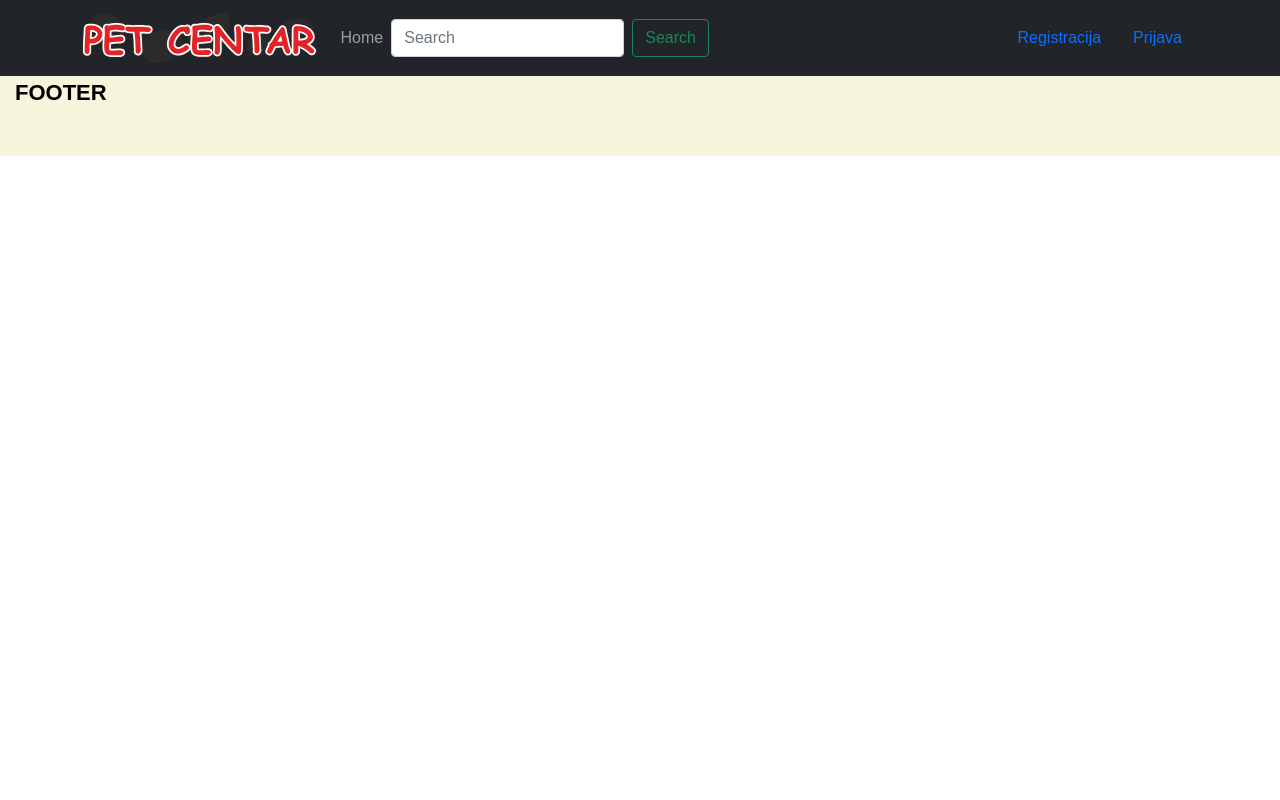
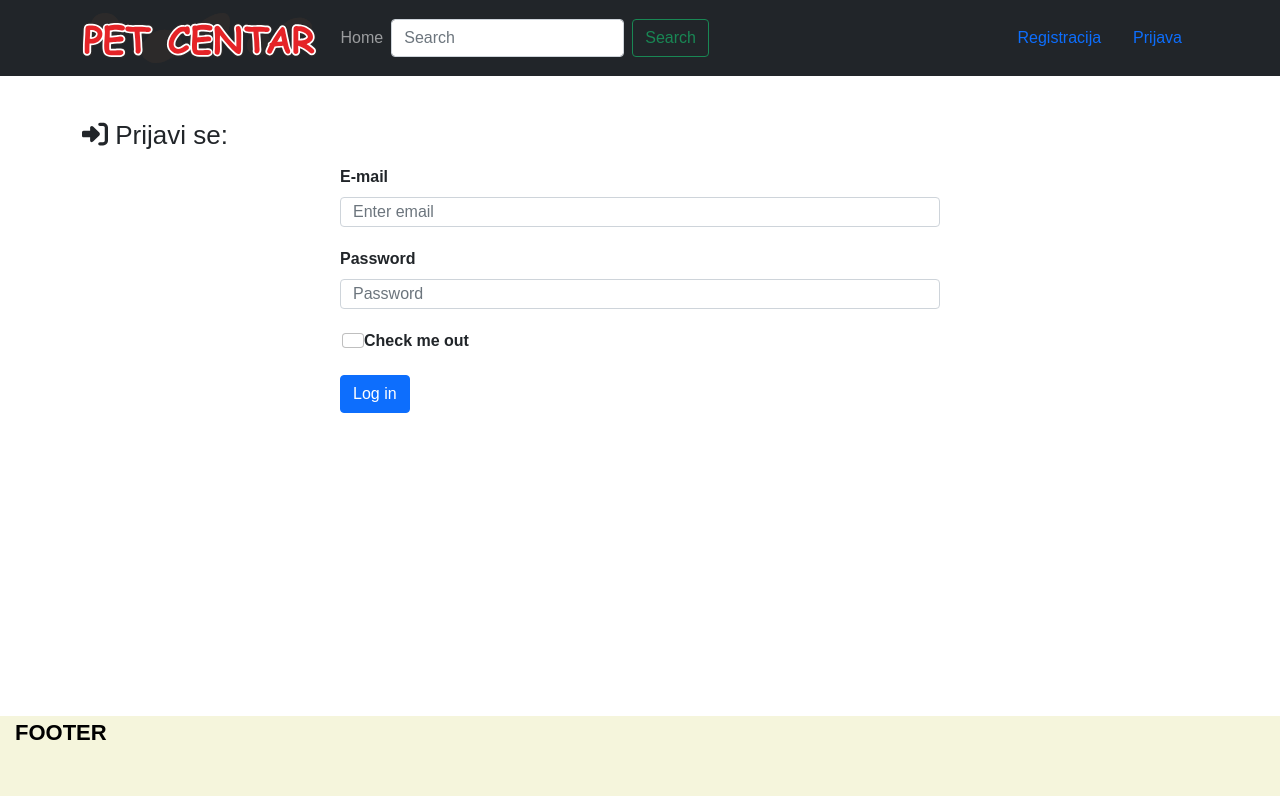
Before and after one commit to aleksaDam997/Pet-shop-frontend, a React (Create React App) app: page /prijava in a window 1280 px wide. Built offline with nearby package versions, Linux system fonts and the light colour scheme.

Commit message:
login page

```diff
--- a/package.json
+++ b/package.json
@@ -3,12 +3,16 @@
   "version": "0.1.0",
   "private": true,
   "dependencies": {
+    "@fortawesome/free-regular-svg-icons": "^6.1.1",
+    "@fortawesome/free-solid-svg-icons": "^6.1.1",
+    "@fortawesome/react-fontawesome": "^0.1.18",
     "@testing-library/jest-dom": "^5.16.4",
     "@testing-library/react": "^13.2.0",
     "@testing-library/user-event": "^13.5.0",
     "axios": "^0.27.2",
     "bootstrap": "^5.1.3",
     "bootstrap-sass": "^3.4.3",
+    "font-awesome": "^4.7.0",
     "react": "^18.1.0",
     "react-bootstrap": "^2.4.0",
     "react-components": "^0.5.1",
--- a/src/App.js
+++ b/src/App.js
@@ -6,7 +6,7 @@ import Home from "./pages/Home/Home";
 import Header from "./pages/Header/Header";
 import Footer from "./pages/Footer";
 import Registration from "./pages/Registration";
-import Prijava from "./pages/Login/Login";
+import Prijava from "./pages/Login/LoginPage";
 import PetKlub from "./pages/PetKlub";
 import Ljubimac from "./pages/Ljubimac";
 
--- a/src/pages/Login/Login.js
+++ /dev/null
@@ -1,73 +0,0 @@
-import React, { Component } from 'react';
-import {Form, Container, Button} from 'react-bootstrap';
-import { Navigate } from "react-router-dom";
-import * as api from '../../api/api';
-
-export default class Prijava extends Component {
-
-    constructor(props) {
-        super(props);
-        this.state = {
-            email: "",
-            password: "",
-            isLoggedIn: false,
-            message: ""
-        }
-
-        this.handlePasswordChange = this.handlePasswordChange.bind(this);
-        this.handleEmailChange = this.handleEmailChange.bind(this);
-        this.handleSubmit = this.handleSubmit.bind(this);
-    }
-
-    handlePasswordChange(event) {
-        this.setState({
-            password: event.target.value}
-            );
-      }
-
-    handleSubmit(e) {
-
-        e.preventDefault()
-
-          const body = {
-              email: this.state.email,
-              password: this.state.password
-          }
-
-          api.login(body).then(res => {
-
-            this.setState(
-                Object.assign(this.state, {
-                    isLoggedIn: true
-                })
-            )
-            console.log(this.state.isLoggedId);
-          }).catch(err => {
-
-            this.setState({
-                message: err
-            });
-          });
-      }
-
-    handleEmailChange(event) {
-        this.setState(
-            {
-                email: event.target.value
-            }
-            );
-      }
-  render() {
-
-    if(this.state.isLoggedId){
-            console.log("Aktivirano");
-        return(
-            <Navigate to="/" />
-        );
-    }
-
-    return (
-<></>
-    )
-  }
-}
--- /dev/null
+++ b/src/pages/Login/LoginPage.js
@@ -0,0 +1,121 @@
+import React, { Component } from 'react';
+import {Form, Container, Button, Card, Alert, Col} from 'react-bootstrap';
+import { Navigate } from "react-router-dom";
+import * as api from '../../api/api';
+import {faSignInAlt} from '@fortawesome/free-solid-svg-icons';
+import { FontAwesomeIcon} from '@fortawesome/react-fontawesome';
+import styled from 'styled-components';
+
+export default class Prijava extends Component {
+
+    constructor(props) {
+        super(props);
+        this.state = {
+            email: "",
+            password: "",
+            isLoggedIn: false,
+            message: ""
+        }
+
+        this.handlePasswordChange = this.handlePasswordChange.bind(this);
+        this.handleEmailChange = this.handleEmailChange.bind(this);
+        this.handleSubmit = this.handleSubmit.bind(this);
+    }
+
+    handlePasswordChange(event) {
+        this.setState({
+            password: event.target.value}
+            );
+      }
+
+    handleSubmit(e) {
+
+        e.preventDefault()
+
+          const body = {
+              email: this.state.email,
+              password: this.state.password
+          }
+
+          api.login(body).then(res => {
+
+            this.setState(
+                Object.assign(this.state, {
+                    isLoggedIn: true
+                })
+            )
+            console.log(this.state.isLoggedId);
+          }).catch(err => {
+
+            this.setState({
+                message: err
+            });
+          });
+      }
+
+    handleEmailChange(event) {
+        this.setState(
+            {
+                email: event.target.value
+            }
+            );
+      }
+  render() {
+
+    if(this.state.isLoggedId){
+            console.log("Aktivirano");
+        return(
+            <Navigate to="/" />
+        );
+    }
+
+    return (
+        <LoginContainer>
+                <Naslov>
+                <FontAwesomeIcon icon={faSignInAlt}></FontAwesomeIcon> Prijavi se:
+                </Naslov>
+                       <Form>
+                           <Form.Group>
+                               <Form.Label htmlFor="email">E-mail</Form.Label>
+                               <Form.Control type='email' id='email' aria-describedby="emailHelp" placeholder="Enter email"
+                               value={this.state.email} onChange={(event) => this.formInputChanged(event)}></Form.Control>
+                                <small id="emailHelp" className="text-danger form-text">
+                                    {/* {emailError} */}
+                                </small>
+                           </Form.Group>
+                           <Form.Group>
+                               <Form.Label htmlFor="password">Password</Form.Label>
+                               <Form.Control type='password' placeholder="Password" id='password' value={this.state.password} onChange={(event) => this.formInputChanged(event)}></Form.Control>
+                               <small id="passworderror" className="text-danger form-text">
+                                    {/* {passwordError} */}
+                                </small>
+                           </Form.Group>
+                           <div className="form-group form-check">
+                                <input
+                                type="checkbox"
+                                className="form-check-input"
+                                id="exampleCheck1"
+                                />
+                                <label className="form-check-label">Check me out</label>
+                            </div>
+                           <Form.Group>
+                               <Button variant="primary" onClick={() => this.doLogin()}>Log in</Button>
+                           </Form.Group>
+                       </Form>
+                       <Alert variant="danger" className={this.state.errorMessage ? '' : 'd-none'}>{this.state.errorMessage}</Alert>
+
+        </LoginContainer>
+
+    )
+  }
+}
+
+const LoginContainer = styled(Container)`
+    height: calc(100vh - 200px);
+`
+
+const Naslov = styled.div`
+    margin-top: 40px;
+    font-size: 26px;
+    text-align-center;
+`;
--- /dev/null
+++ b/src/pages/Login/LoginPage.scss
@@ -0,0 +1,3 @@
+.page-height {
+    height: 100vh;
+}
```
Also changed, not shown: 1 other file (tests, documents, lock files or other folders).
